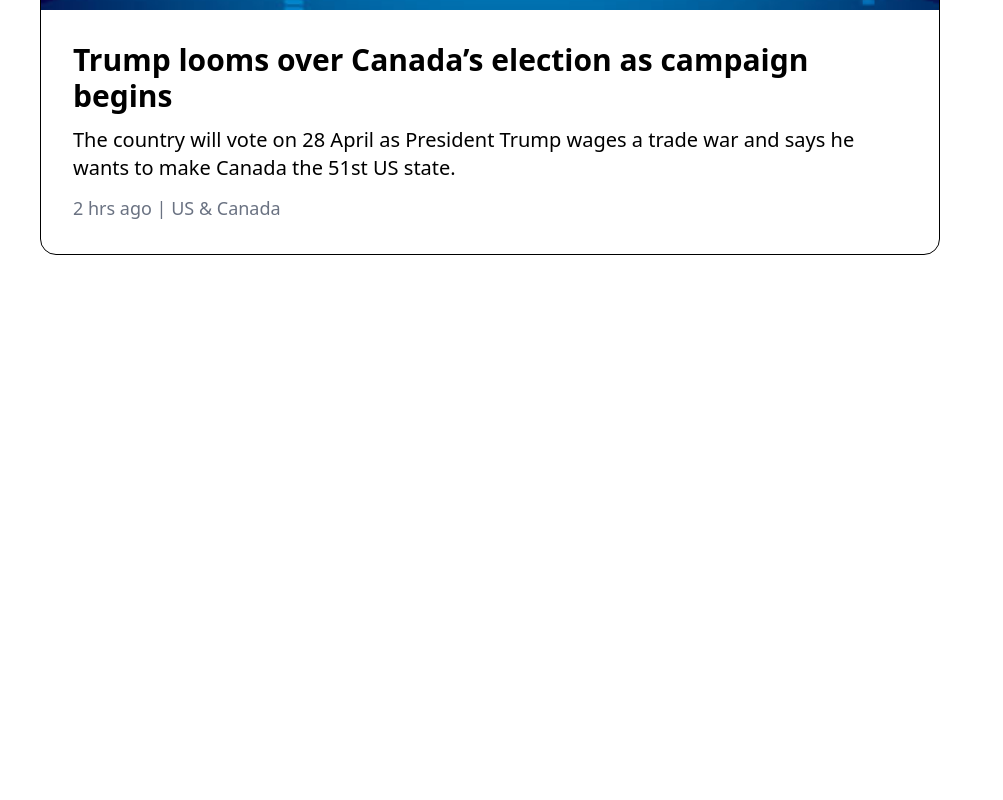
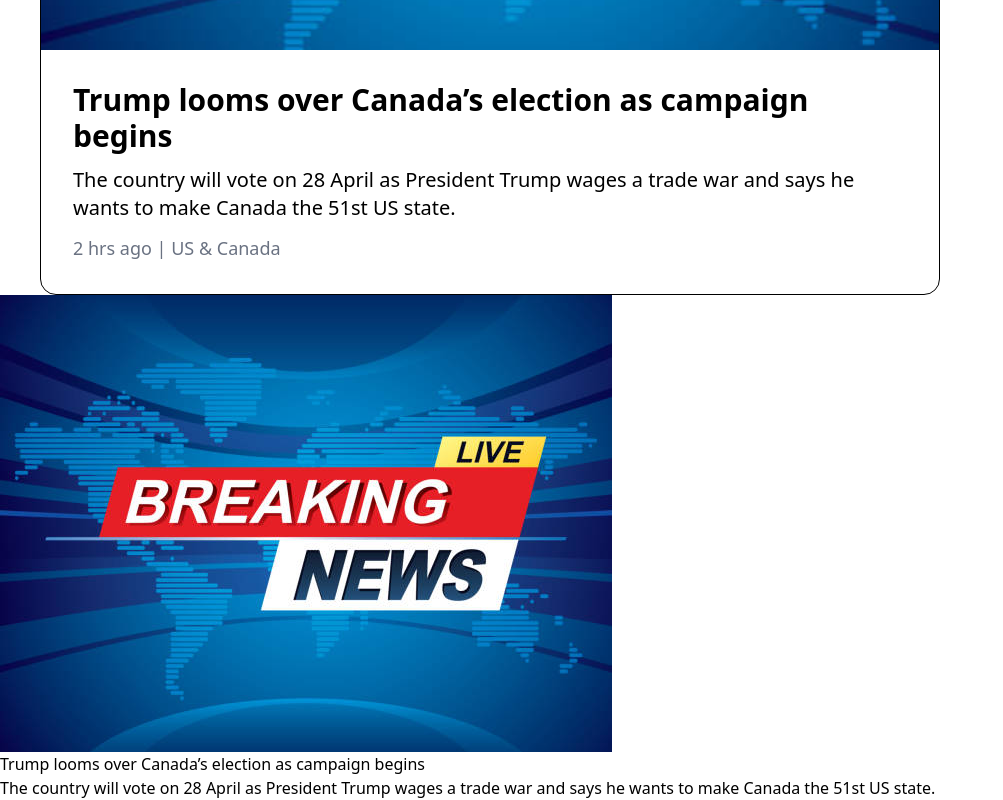
Before and after one commit to osman-m00/News-Site, a React (Vite) app: page / in a window 1280 px wide. Shown: the part 561-1361 px from the top of the page, without its empty margins (0-1003 px from the left). Before the commit the page ends 816 px from the top, so only its background shows below. Built offline with nearby package versions, Linux system fonts and the light colour scheme.

Commit message:
sidenews

```diff
--- a/src/App.jsx
+++ b/src/App.jsx
@@ -1,6 +1,7 @@
 import { useState } from 'react'
 import Header from './components/Header'
 import Main from './components/Main'
+import Sidenews from './components/Sidenews'
 import './App.css'
 
 function App() {
@@ -9,7 +10,7 @@ function App() {
     <>
     <Header/>
     <Main/>
-
+    <Sidenews/>
     </>
   )
 }
--- a/src/components/Header.jsx
+++ b/src/components/Header.jsx
@@ -3,7 +3,7 @@ import React from 'react'
 const Header = () => {
   return (
     <header className="fixed top-0 left-0 w-full bg-white mb-7">
-      <div className="border border-white bg-red-500 h-20 px-6 flex items-center">
+      <div className="border border-white bg-red-500 h-30 px-6 flex items-center">
         <div className='w-15 h-15 mr-auto hover:w-17 hover:h-17 transition-all duration-200'>
           <img src="/globe.png" alt="news-icon" />
         </div>
--- a/src/components/Main.jsx
+++ b/src/components/Main.jsx
@@ -2,14 +2,12 @@ import React from 'react'
 
 const Main = () => {
   return (
-    <div className="border border-black w-[900px] rounded-2xl overflow-hidden bg-white mt-30 ml-10">
+    <div className="border border-black w-[900px] rounded-2xl overflow-hidden bg-white mt-40 ml-10">
 
-      {/* Image Section */}
       <div className="w-full h-[450px]">
         <img className="w-full h-full object-cover" src="/news.jpg" alt="News" />
       </div>
 
-      {/* Text Section */}
       <div className="p-8">
         <h1 className="text-3xl font-bold">Trump looms over Canada’s election as campaign begins</h1>
         <p className="text-xl mt-3">
--- /dev/null
+++ b/src/components/Sidenews.jsx
@@ -0,0 +1,17 @@
+import React from 'react'
+
+const Sidenews = () => {
+  return (
+    <>
+    <div className=''>
+    <img  src="/news.jpg" alt="News" />
+    </div>
+    <h1 >Trump looms over Canada’s election as campaign begins</h1>
+    <p >
+          The country will vote on 28 April as President Trump wages a trade war and says he wants to make Canada the 51st US state.
+    </p>
+    </>
+  )
+}
+
+export default Sidenews
```
